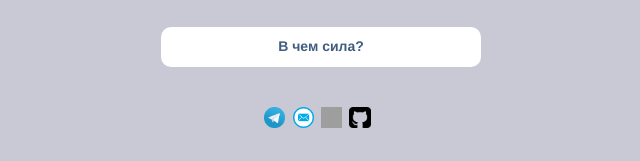
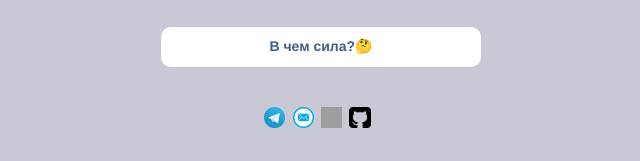
Before and after one commit to AliyaKahiya/CV, a plain HTML site: page index.html in a window 1280 px wide. Shown: the part 636-797 px from the top of the page, 319-959 px from the left. Drawn offline with Linux system fonts and the light colour scheme; grey boxes are pictures that could not be loaded.

Commit message:
Adding Emoji

```diff
--- a/index.html
+++ b/index.html
@@ -52,7 +52,7 @@
       </div>
       </main>
       <footer>
-        <button type = "button" class="button-link" href=""><b> В чем сила?</b></button>
+        <button type = "button" class="button-link" href=""><b> В чем сила?<span>&#129300</span></b></button>
       </footer>
       <script type="text/javascript" src="js.js"></script>
       <div class="contacts">
```
